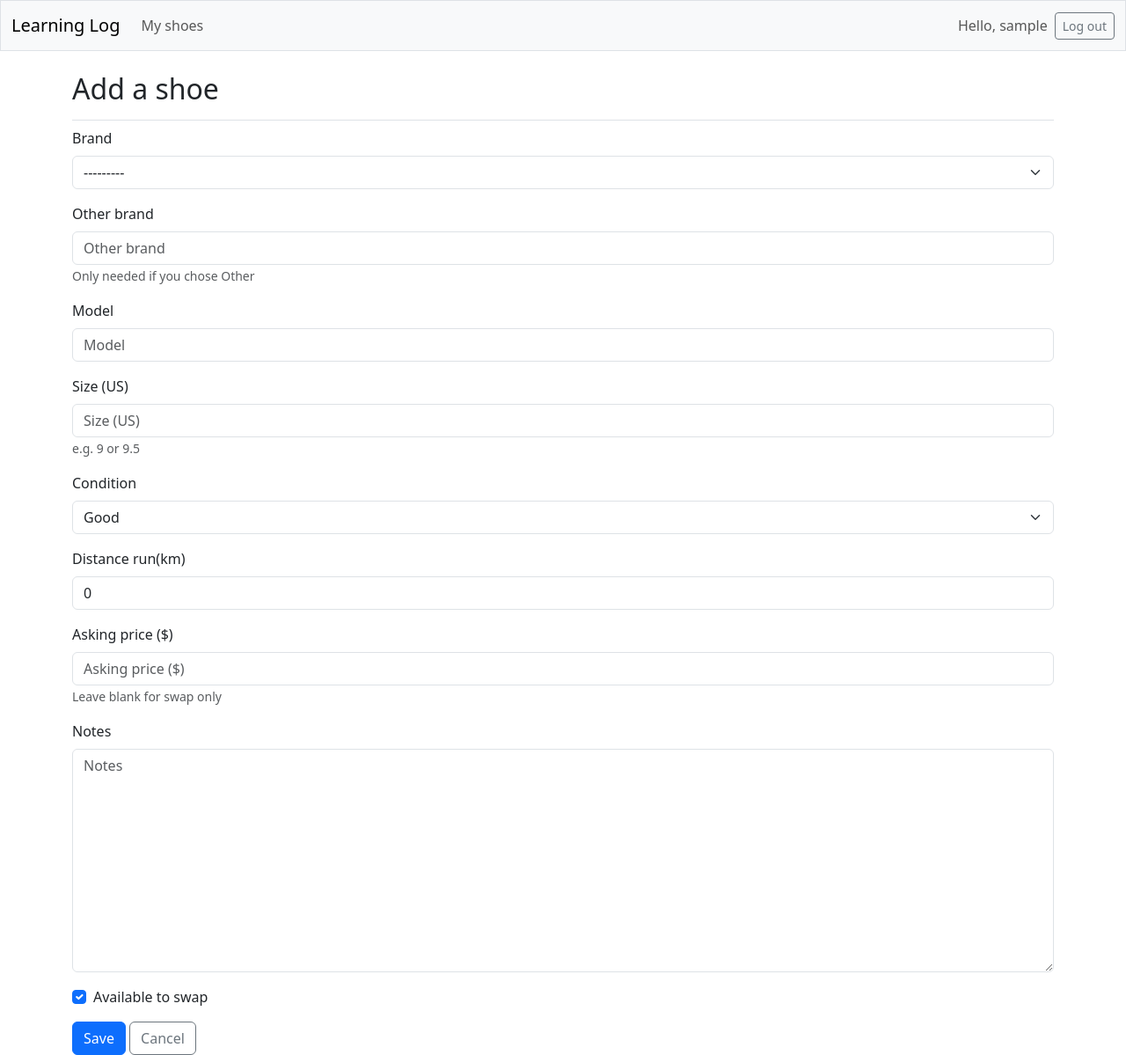
After one commit to Jason-1in/Shoe_Swapper, a Django app: page /new_shoe/ in a window 1280 px wide. The commit adds this page. Shown: the whole page at 88% size. Run offline with Django 5.2, Linux system fonts and the light colour scheme; the visitor is signed in with stand-in values (Sample User, id 1); some libraries are stand-ins or nearby versions.

Commit message:
adding views for user shoes and form to add new shoes

```diff
--- a/accounts/templates/registration/login.html
+++ b/accounts/templates/registration/login.html
@@ -1,4 +1,4 @@
-{% extends 'learning_logs/base.html' %}
+{% extends 'shoes/base.html' %}
 {% load django_bootstrap5 %}
 {% block page_header %}
 <h2>Log in to your account.</h2>
--- /dev/null
+++ b/shoes/forms.py
@@ -0,0 +1,16 @@
+from django import forms
+
+from .models import Shoe
+
+class ShoeForm(forms.ModelForm):
+    class Meta:
+        model = Shoe
+        fields = ['brand', 'brand_other','model_name', 'size_us', 'condition', 'km_run','asking_price','notes','is_available']
+        labels = {
+            'model_name':'Model',
+            'km_run':'Distance run(km)',
+            'is_available': 'Available to swap',
+            'asking_price':'Asking price ($)',
+
+        }
+    widgets = {'notes':forms.Textarea(attrs={'rows':3})}
--- a/shoes/models.py
+++ b/shoes/models.py
@@ -1,5 +1,7 @@
 from django.db import models
 from django.contrib.auth.models import User
+from django.core.validators import MinValueValidator, MaxValueValidator
+from django.core.exceptions import ValidationError
 
 
 # Create your models here.
@@ -10,19 +12,69 @@ class Shoe(models.Model):
         ('worn', 'Well worn'),
     ]
 
+    BRAND_CHOICES = [
+    ('nike', 'Nike'),
+    ('adidas', 'Adidas'),
+    ('asics', 'ASICS'),
+    ('brooks', 'Brooks'),
+    ('hoka', 'HOKA'),
+    ('mizuno', 'Mizuno'),
+    ('new_balance', 'New Balance'),
+    ('on', 'On'),
+    ('puma', 'Puma'),
+    ('saucony', 'Saucony'),
+    ('other', 'Other'),
+    ]
+
     #later add brand choices dropdown, with hint to type brand if selecting other
     owner = models.ForeignKey(User, on_delete=models.CASCADE, related_name='shoes')
-    brand = models.CharField(max_length=100)
+    brand = models.CharField(max_length=20, choices=BRAND_CHOICES)
+    brand_other = models.CharField(
+        "Other brand",
+        max_length=100,
+        blank=True,
+        default='',
+        help_text="Only needed if you chose Other",
+        )
     model_name = models.CharField(max_length=100)
-    size = models.CharField(max_length=10)
+    # size = models.CharField(max_length=10)
+    size_us = models.DecimalField(
+        "Size (US)",
+        max_digits=3,
+        decimal_places=1,
+        validators=[MinValueValidator(3), MaxValueValidator(18)],
+        help_text="e.g. 9 or 9.5", #help text helps give clues re. input
+    )
     condition = models.CharField(max_length=10, choices=CONDITION_CHOICES, default='good')
     km_run = models.PositiveIntegerField(default=0)
+    asking_price = models.DecimalField(
+        "Asking price ($)",
+        max_digits = 6,
+        decimal_places = 2,
+        null=True,
+        blank=True,
+        validators =[MinValueValidator(0)],
+        help_text = "Leave blank for swap only",
+    )
     notes = models.TextField(blank=True)
     is_available = models.BooleanField(default=True)
     date_added = models.DateTimeField(auto_now_add=True)
 
+    def clean(self):
+        #to ensure brand is either selected from drop down or other
+        if self.brand == 'other' and not self.brand_other.strip():
+            raise ValidationError({'brand_other': 'Please enter the brand name.'})
+        if self.brand != 'other':
+            self.brand_other = ''
+    @property
+    def brand_name(self):
+        """The brand to show people: the typed one if Other, else the dropdown label."""
+        if self.brand == 'other':
+            return self.brand_other
+        return self.get_brand_display()
+
     def __str__(self):
-        return f'{self.brand} {self.model_name} (size {self.size})'
+        return f'{self.brand_name} {self.model_name} (US {self.size_us})'
 
 
 class SwapRequest(models.Model):
--- a/shoes/templates/shoes/base.html
+++ b/shoes/templates/shoes/base.html
@@ -26,7 +26,7 @@
                 <li class ="bav-item">
                     {# placeholders for pages #}
                     {# <li class="nav-item"><a class="nav-link" href="{% url 'shoes:browse' %}">Browse shoes</a></li> #}
-                    {# <li class="nav-item"><a class="nav-link" href="{% url 'shoes:my_shoes' %}">My shoes</a></li> #}
+                    <li class="nav-item"><a class="nav-link" href="{% url 'shoes:my_shoes' %}">My shoes</a></li>
                     {# <li class="nav-item"><a class="nav-link" href="{% url 'shoes:requests' %}">Swap requests</a></li> #}
                     </a>
                 </li>
--- /dev/null
+++ b/shoes/templates/shoes/shoe_form.html
@@ -0,0 +1,15 @@
+{% extends 'shoes/base.html' %}
+{% load django_bootstrap5 %}
+
+{% block page_header %}
+<h2>{{ heading }}</h2>
+{% endblock page_header %}
+
+{% block content %}
+<form method="post">
+    {% csrf_token %}
+    {% bootstrap_form form %}
+    {% bootstrap_button button_type="submit" content="Save" %}
+    <a href="{% url 'shoes:my_shoes' %}" class="btn btn-outline-secondary">Cancel</a>
+</form>
+{% endblock content %}
--- a/shoes/urls.py
+++ b/shoes/urls.py
@@ -10,5 +10,8 @@ app_name = "shoes"
 urlpatterns = [
     #Home page
     path('', views.index, name = "index"),
+    path('my_shoes/', views.my_shoes, name='my_shoes'),
+    path('new_shoe/', views.new_shoe, name='new_shoe'),
+    path('edit_shoe/<int:shoe_id>/', views.edit_shoe, name='edit_shoe'),
 
 ]
--- a/shoes/views.py
+++ b/shoes/views.py
@@ -1,5 +1,53 @@
-from django.shortcuts import render
+from django.shortcuts import render, redirect, get_object_or_404
+from django.contrib.auth.decorators import login_required
+
+from .models import Shoe
+from .forms import ShoeForm
 
 # Create your views here.
 def index(request):
+    """Home Page"""
     return render (request, 'shoes/index.html')
+
+
+@login_required
+def my_shoes(request):
+    """Show the logged-in user's own shoes."""
+    shoes = Shoe.objects.filter(owner=request.user).order_by('-date_added')
+    context = {'shoes': shoes}
+    return render(request, 'shoes/my_shoes.html', context)
+
+
+@login_required
+def new_shoe(request):
+    """Add a new shoe."""
+    if request.method != 'POST':
+        form = ShoeForm()
+    else:
+        form = ShoeForm(data=request.POST)
+        if form.is_valid():
+            shoe = form.save(commit=False)
+            shoe.owner = request.user
+            shoe.save()
+            return redirect('shoes:my_shoes')
+
+    context = {'form': form, 'heading': 'Add a shoe'}
+    return render(request, 'shoes/shoe_form.html', context)
+
+
+@login_required
+def edit_shoe(request, shoe_id):
+    """Edit one of your own shoes."""
+    # Filtering by owner means anyone else gets a 404.
+    shoe = get_object_or_404(Shoe, id=shoe_id, owner=request.user)
+
+    if request.method != 'POST':
+        form = ShoeForm(instance=shoe)
+    else:
+        form = ShoeForm(instance=shoe, data=request.POST)
+        if form.is_valid():
+            form.save()
+            return redirect('shoes:my_shoes')
+
+    context = {'form': form, 'heading': 'Edit shoe'}
+    return render(request, 'shoes/shoe_form.html', context)
```
Also changed, not shown: shoes/templates/shoes/my_shoes.html (added, +37 -0 lines), shoes/migrations/0002_remove_shoe_size_shoe_size_us.py (added), shoes/migrations/0003_shoe_brand_other_alter_shoe_brand.py (added), shoes/migrations/0004_shoe_asking_price.py (added).
